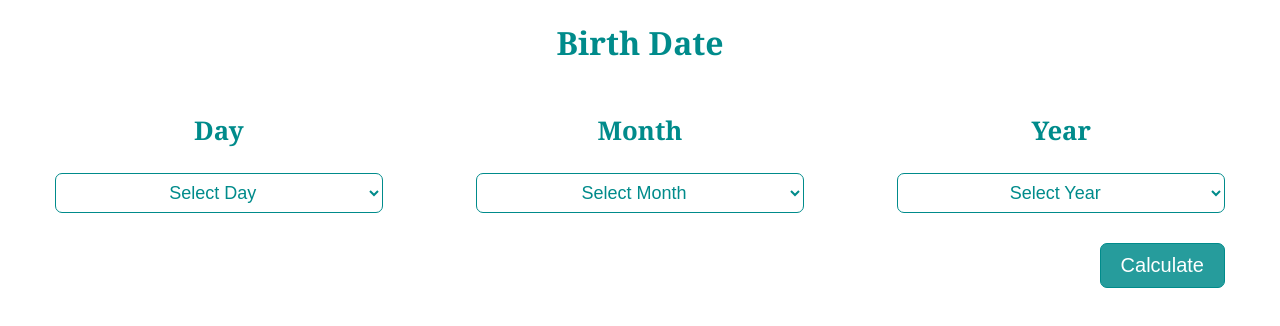
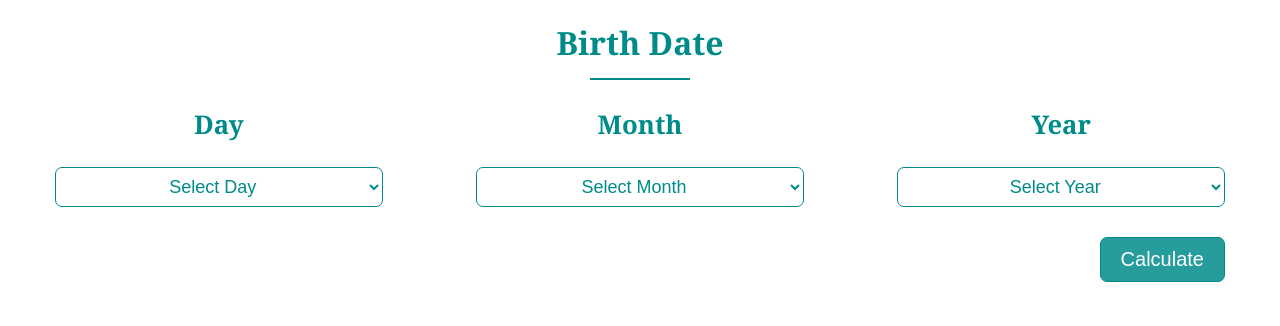
Before and after one commit to basmala-ayman/Age-Calculator, a plain HTML site: page index.html in a window 1280 px wide. Drawn offline with Linux system fonts and the light colour scheme.

Commit message:
Added line

```diff
--- a/index.html
+++ b/index.html
@@ -11,6 +11,7 @@
 <body>
     <div class="container">
         <h1>Birth Date</h1>
+        <span class="line"></span>
         <div class="content" id="content">
             <div class="item" id="item1">
                 <h3>Day</h3>
--- a/style.css
+++ b/style.css
@@ -1,11 +1,5 @@
-body{
+body {
     font-family: Cambria, Cochin, Georgia, Times, 'Times New Roman', serif;
-}
-
-h1,
-h3 {
-    color: darkcyan;
-    text-align: center;
 }
 
 .container {
@@ -34,6 +28,21 @@ h3 {
     .container {
         width: 1170px;
     }
+}
+
+h1,
+h3 {
+    color: darkcyan;
+    text-align: center;
+}
+
+.line{
+    display: block;
+    margin: auto;
+    background-color: darkcyan;
+    height: 2px;
+    width: 100px;
+    margin-top: -8px;
 }
 
 .content {
@@ -69,8 +78,8 @@ select {
     background-color: white;
 }
 
-select:focus{
-    outline:1px solid darkcyan;
+select:focus {
+    outline: 1px solid darkcyan;
 }
 
 #calc {
@@ -92,7 +101,7 @@ select:focus{
     font-size: 21px;
 }
 
-#result{
+#result {
     color: white;
     font-size: 20px;
     margin-top: 20px;
```
